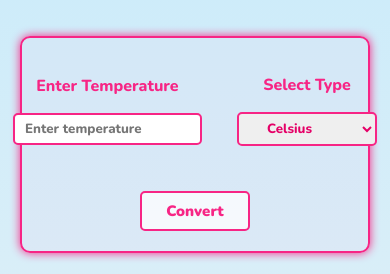
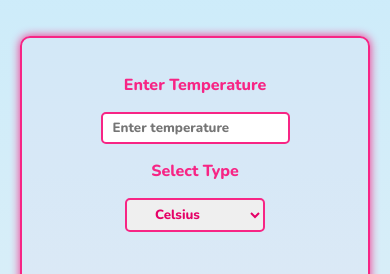
Before and after one commit to thewebbrewery/temperature-converter-website, a plain HTML site: page index.html in a window 390 px wide. Shown: the part 215-489 px from the top of the page. Drawn offline with nearby package versions, Linux system fonts and the light colour scheme.

Commit message:
Update style.css

```diff
--- a/styles/style.css
+++ b/styles/style.css
@@ -180,7 +180,7 @@ input::-webkit-inner-spin-button {
 
 .copyright {
     margin-top: 50px;
-    margin-bottom: 15px;
+    margin-bottom: 25px;
 }
 
 .copyright p {
@@ -204,3 +204,11 @@ input::-webkit-inner-spin-button {
     box-shadow: 0px 0px 5px #f72585;
 
 }
+
+@media screen and (max-width:768px) {
+
+    .boxcontainer {
+        flex-wrap: wrap;
+        gap: 0;
+    }
+}
```
